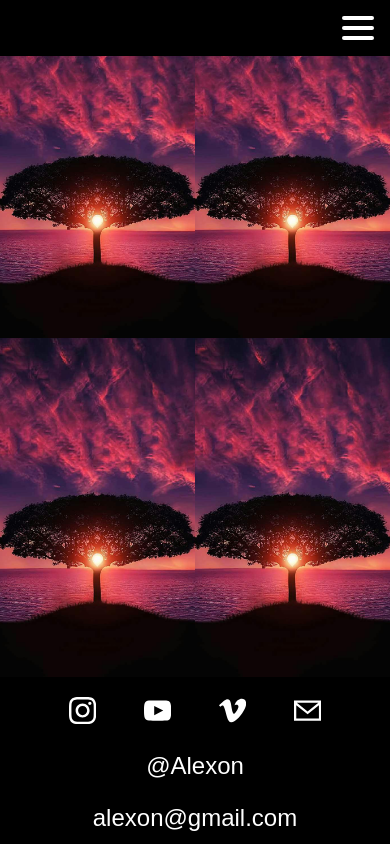
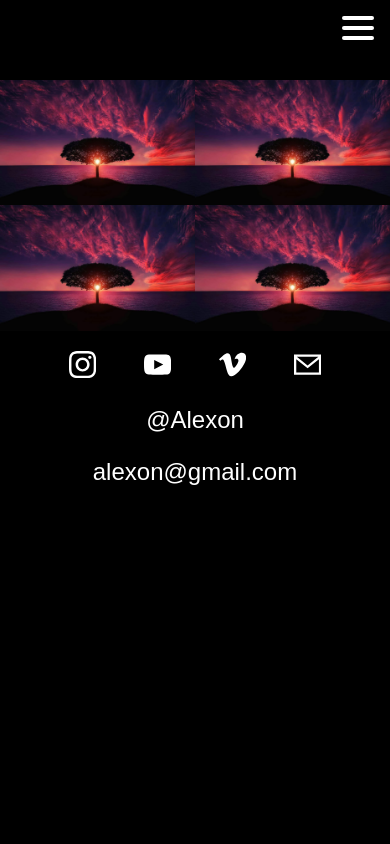
Before and after one commit to Nicolasbuisson/AlexonWebsite, a React (Create React App) app: page /contact in a window 390 px wide. Built offline with nearby package versions, Linux system fonts and the light colour scheme.

Commit message:
make contact grid more responsive

```diff
--- a/src/pages/contact/contact.css
+++ b/src/pages/contact/contact.css
@@ -1,87 +1,37 @@
 .contact-section {
+    --grid-columns: 4;
+    --grid-rows: 2;
+
     background-color: var(--clr-dark);
-    display: flex;
-    flex-direction: column;
-    height: 100vh
-}
-.contact-grid-item {
-    background-color: var(--clr-dark);
-    overflow: hidden;
+    height: 100vh;
 }
 
 .contact-grid-item-image {
     object-fit: cover;
     width: 100%;
     height: 100%;
-    transition: 0.5s all ease-in-out;
-}
-
-.contact-grid-item-image:hover {
-    transform: scale(1.2);
-    opacity: 0.6;
 }
 
 .contact-grid {
-    flex-grow: 2;
+    padding-top: 5rem;
     display: grid;
-    grid-auto-columns: 1fr;
-    grid-template-areas:
-    'one two three four'
-    'five six seven eight';
-    width: 100%;
-    margin-inline: auto;
+    grid-template-columns: repeat(var(--grid-columns), 1fr);
 }
 
 @media (width <= 820px) {
-    .contact-grid {
-        grid-template-areas:
-        'one two three'
-        'four five six';
+    .contact-section {
+        --grid-columns: 3;
     }
-     .contact-grid-item:nth-child(7), .contact-grid-item:nth-child(8) {
+    .contact-grid-item:nth-child(7), .contact-grid-item:nth-child(8) {
         display: none;
     }
 }
 
-@media (width <= 420px) {
-    .contact-grid {
-        grid-template-areas:
-        'one two'
-        'three four';
+@media (width <= 520px) {
+    .contact-section {
+        --grid-columns: 2;
     }
-    .contact-grid-item:nth-child(5), .contact-grid-item:nth-child(6), .contact-grid-item:nth-child(7), .contact-grid-item:nth-child(8) {
+    .contact-grid-item:nth-child(5), .contact-grid-item:nth-child(6) {
         display: none;
     }
 }
-
-.contact-grid-item:nth-child(1) {
-    grid-area: one;
-}
-
-.contact-grid-item:nth-child(2) {
-    grid-area: two;
-}
-
-.contact-grid-item:nth-child(3) {
-    grid-area: three;
-}
-
-.contact-grid-item:nth-child(4) {
-    grid-area: four;
-}
-
-.contact-grid-item:nth-child(5) {
-    grid-area: five;
-}
-
-.contact-grid-item:nth-child(6) {
-    grid-area: six;
-}
-
-.contact-grid-item:nth-child(7) {
-    grid-area: seven;
-}
-
-.contact-grid-item:nth-child(8) {
-    grid-area: eight;
-}
```
